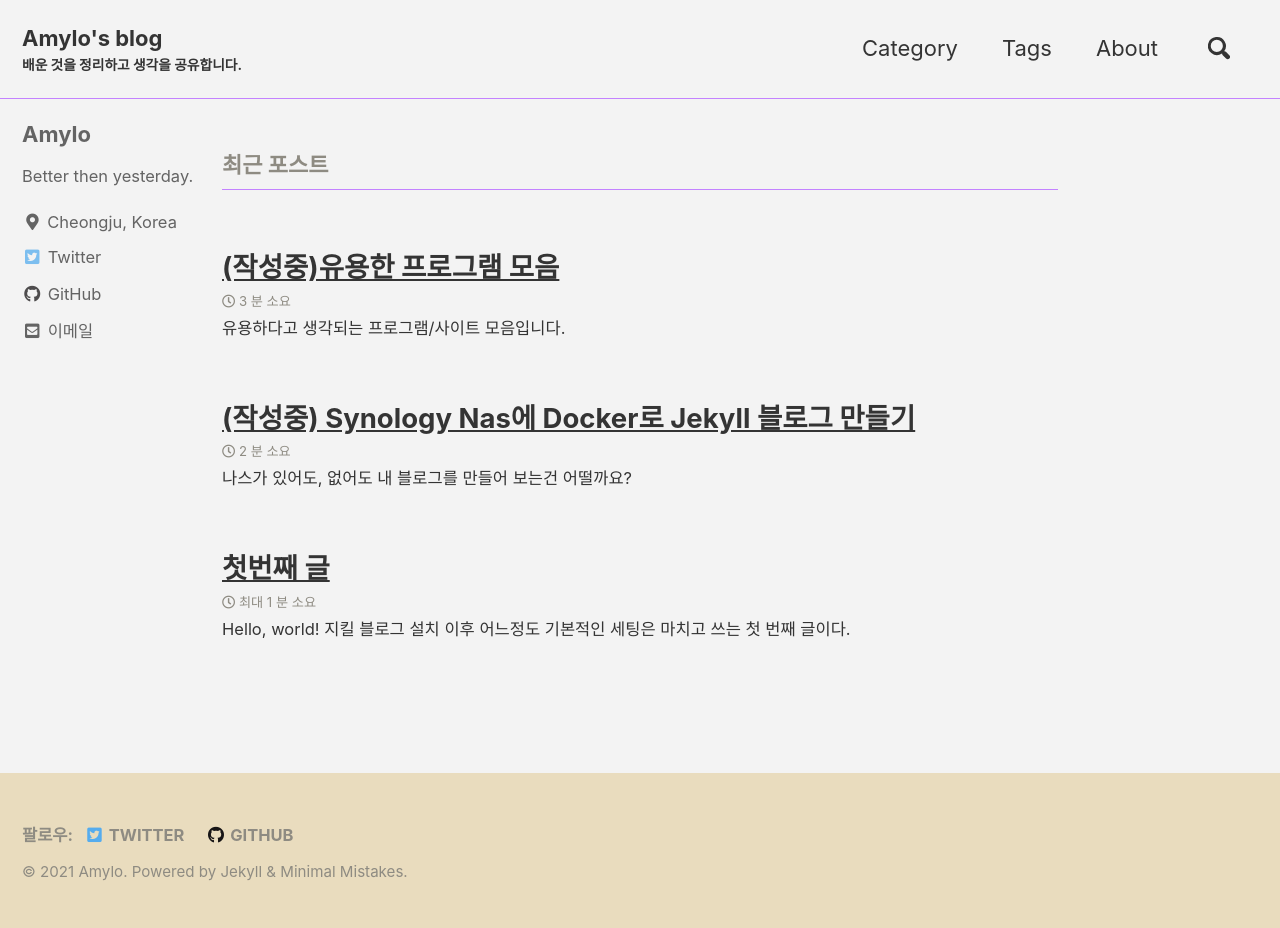
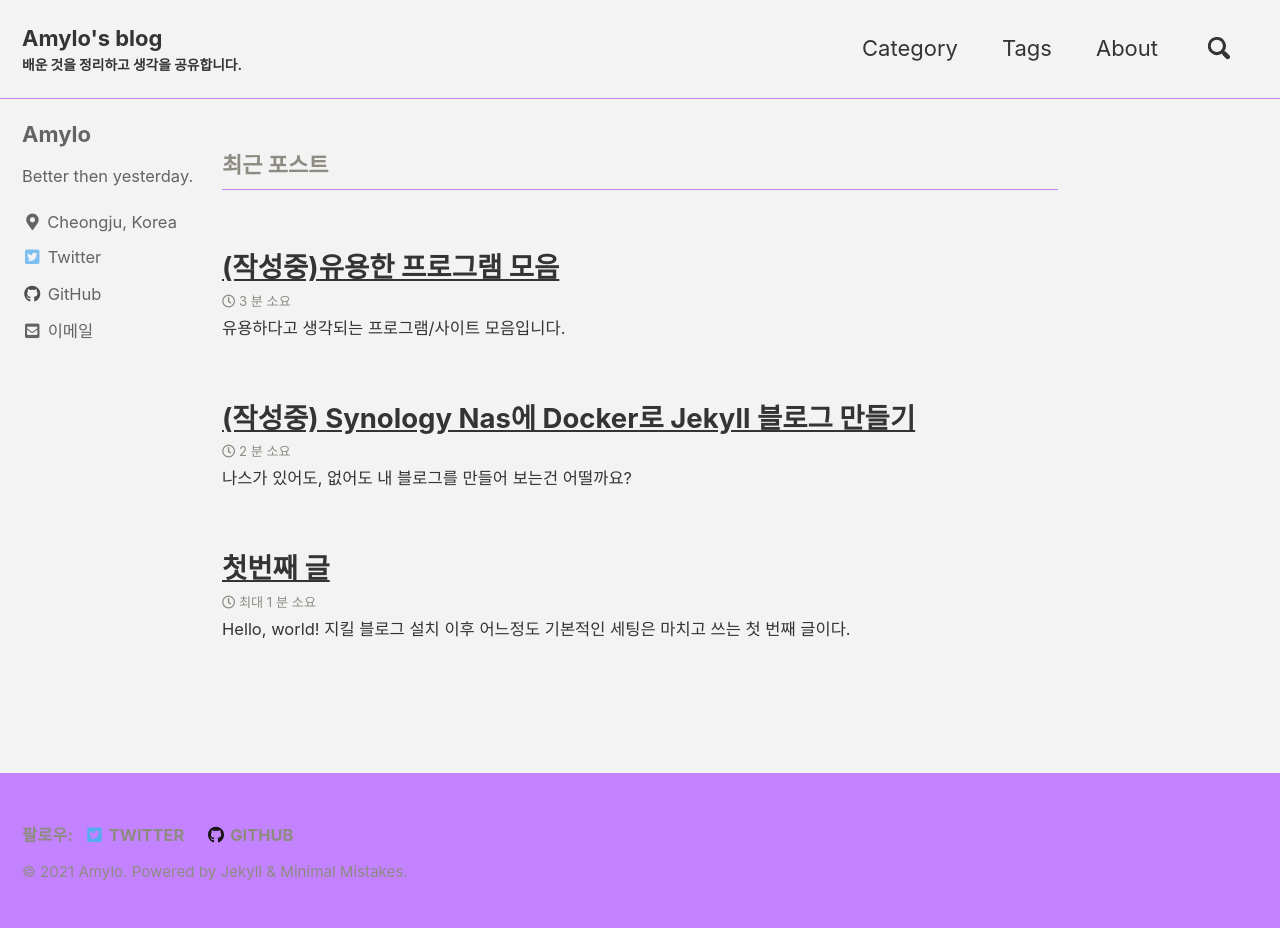
Before and after one commit to Amylo-jh/Amylo-blog, a Jekyll site: the page built from index.html, in a window 1280 px wide. Built offline with Jekyll 4.4.1, drawn with Linux system fonts in a browser that asks for light colours; cached includes are drawn as plain includes; the list of posts is cut into pages by our own code; comment, search, counter and statistics services are not loaded.

Commit message:
color fix 2

```diff
--- a/_sass/minimal-mistakes/skins/_dirt.scss
+++ b/_sass/minimal-mistakes/skins/_dirt.scss
@@ -10,7 +10,7 @@ $muted-text-color: #8e8b82 !default;
 $primary-color: #343434 !default;
 // $border-color: #e9dcbe !default;
 $border-color: #C382FF !default;
-$footer-background-color: #e9dcbe !default;
+$footer-background-color: #C382FF !default;
 $link-color: #343434 !default;
 $masthead-link-color: $text-color !default;
 $masthead-link-color-hover: $text-color !default;
```
